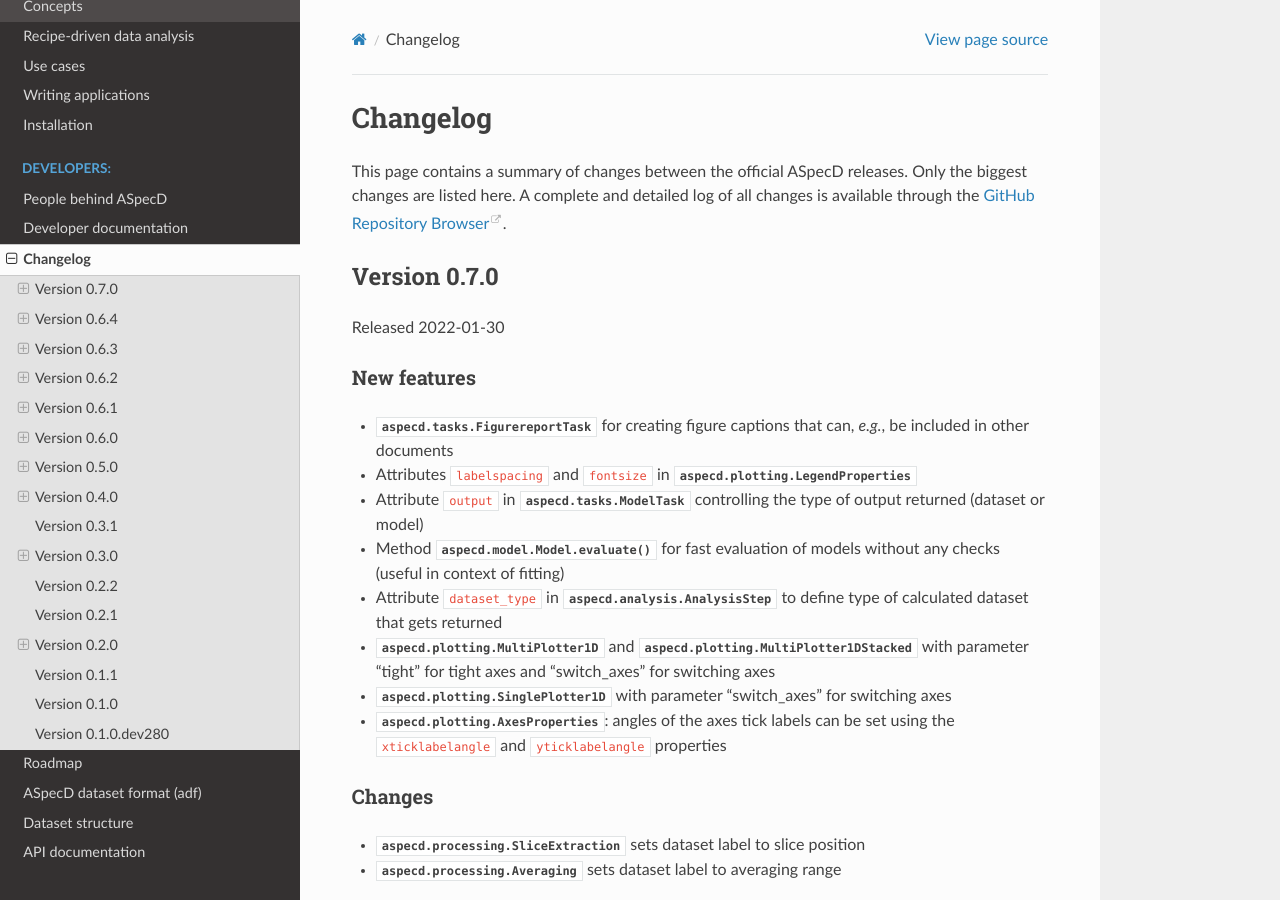
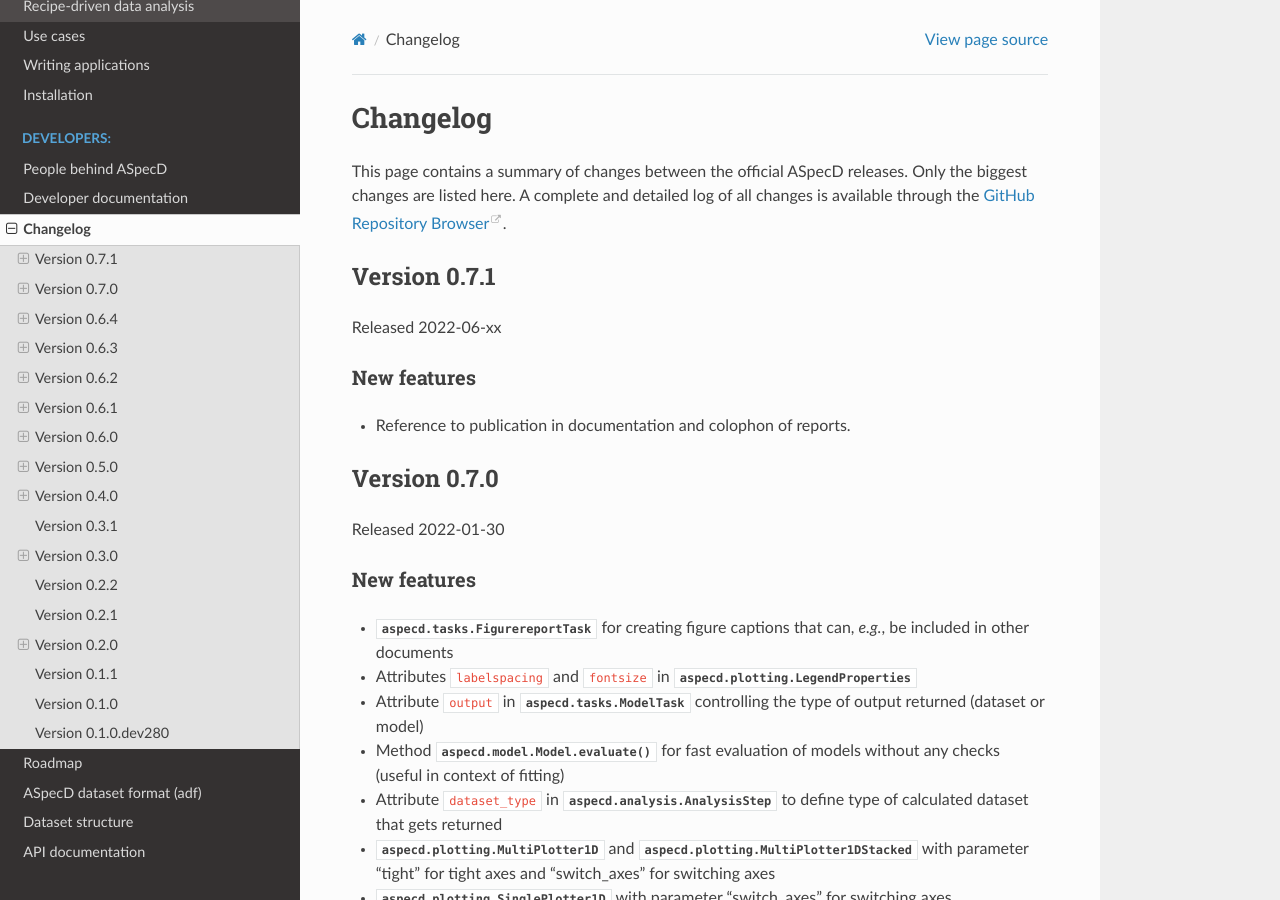
Before and after one commit to tillbiskup/aspecd, a Sphinx documentation site: the page built from docs/changelog.rst, in a window 1280 px wide and 900 px high. Built offline with Sphinx 7.4.7 and the Read the Docs theme 2.0.0, drawn with Linux system fonts in a browser that asks for light colours.

Commit message:
Citation in txt report colophon

```diff
--- a/docs/changelog.rst
+++ b/docs/changelog.rst
@@ -3,6 +3,18 @@
 =========
 
 This page contains a summary of changes between the official ASpecD releases. Only the biggest changes are listed here. A complete and detailed log of all changes is available through the `GitHub Repository Browser <https://github.com/tillbiskup/aspecd/commits/master>`_.
+
+
+Version 0.7.1
+=============
+
+Released 2022-06-xx
+
+New features
+------------
+
+* Reference to publication in documentation and colophon of reports.
+
 
 
 Version 0.7.0
```
Also changed, not shown: 2 other files.
